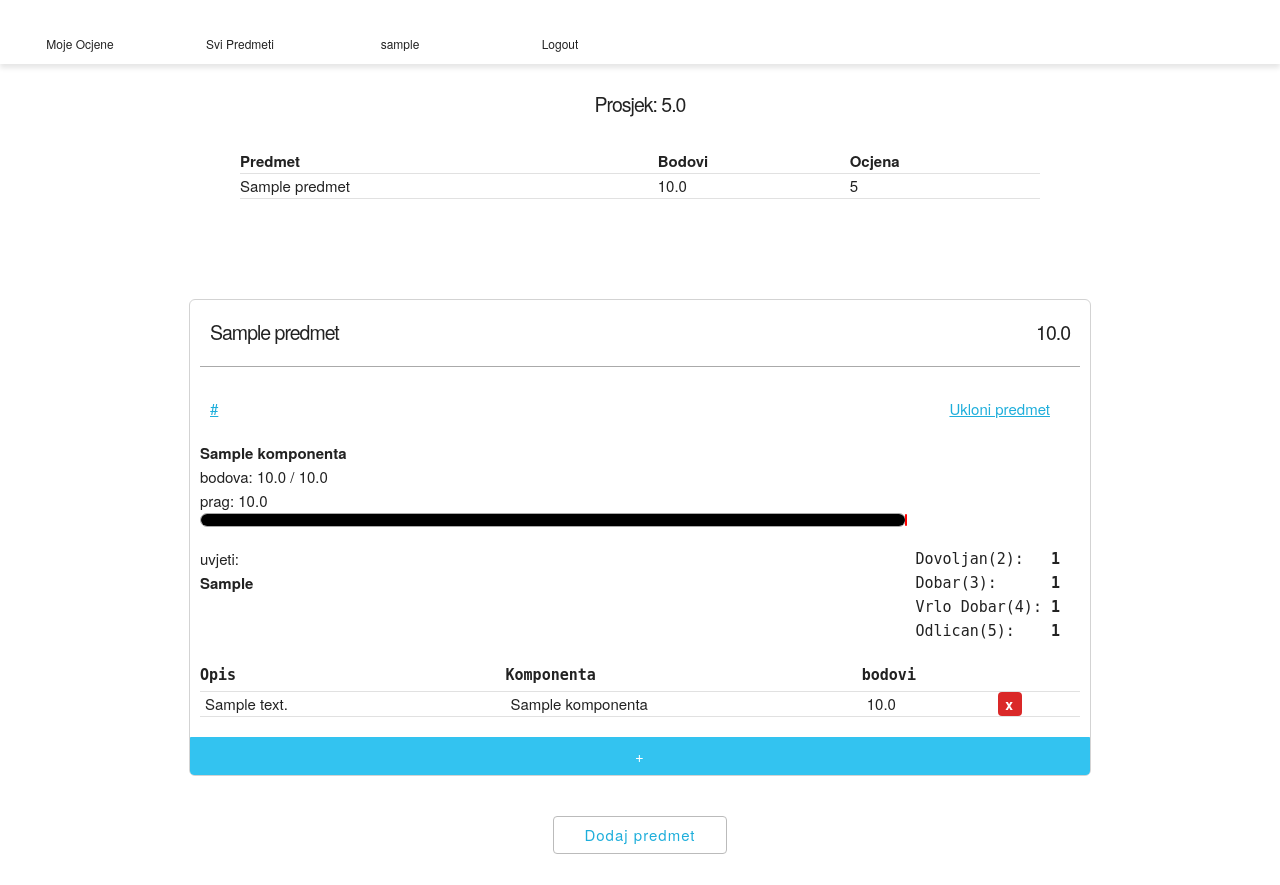
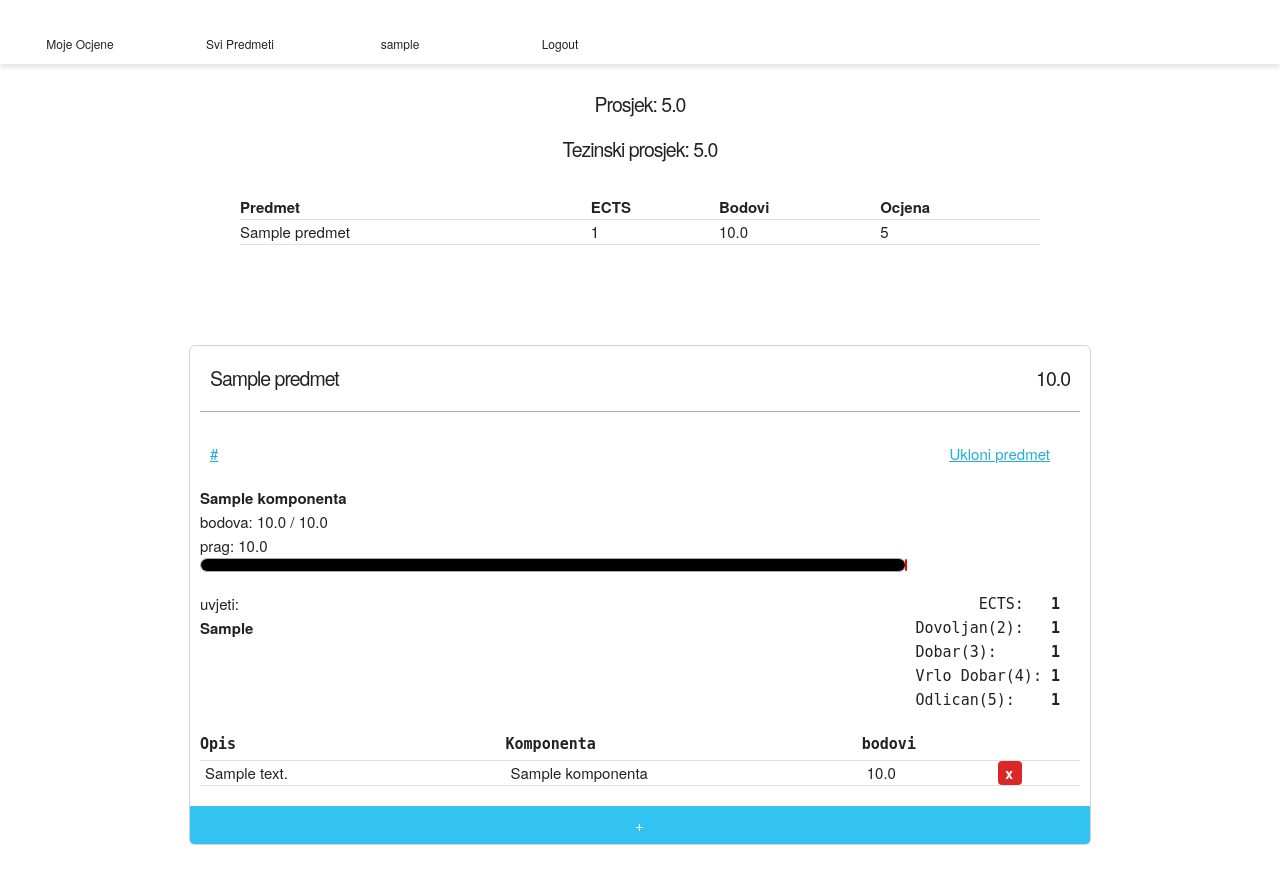
Before and after one commit to Mats01/fer-grades-calculator, a Django app: page / in a window 1280 px wide. Shown: the top 885 px of the page. Before the commit the page ends 854 px from the top, so only its background shows below. Run offline with Django 3.2, Linux system fonts and the light colour scheme; a user stored in the database is signed in; tables that the repository leaves empty hold one stand-in row (values such as "Sample post"); some libraries are stand-ins or nearby versions.

Commit message:
5️⃣ dodaj ECTS-e

```diff
--- a/fer_grades/forms.py
+++ b/fer_grades/forms.py
@@ -73,7 +73,7 @@ class PredmetForm(forms.ModelForm):
 class EditPredmetForm(forms.ModelForm):
     class Meta:
         model = Predmet
-        fields = ['dovoljan', 'dobar', 'vrlo_dobar', 'odlican', ]
+        fields = ['ects', 'dovoljan', 'dobar', 'vrlo_dobar', 'odlican', ]
 
 
 class EmailAndPassAuthForm(forms.Form):
--- a/fer_grades/models.py
+++ b/fer_grades/models.py
@@ -13,6 +13,7 @@ class Predmet(models.Model):
     vrlo_dobar = models.IntegerField(default=75)
     odlican = models.IntegerField(default=90)
     created_by = models.ForeignKey(User, on_delete=models.SET_NULL, null=True)
+    ects = models.IntegerField(default=5)
 
     class Meta:
         verbose_name_plural = "Predmeti"
--- a/fer_grades/static/style.css
+++ b/fer_grades/static/style.css
@@ -122,6 +122,10 @@ input[type=number] {
     flex-direction: column;
     align-items: center;
 
+}
+
+.prosjek_container {
+    text-align: center;
 }
 
 .overview_table {
--- a/fer_grades/templates/home.html
+++ b/fer_grades/templates/home.html
@@ -34,6 +34,7 @@
                 {% endfor %}
             </div>
             <div class="predmet_ocjene">
+                <pre>ECTS:   <strong>{{predmet.ects}}</strong></pre>
                 <pre>Dovoljan(2):   <strong>{{predmet.dovoljan}}</strong></pre>
                 <pre>Dobar(3):      <strong>{{predmet.dobar}}</strong></pre>
                 <pre>Vrlo Dobar(4): <strong>{{predmet.vrlo_dobar}}</strong></pre>
--- a/fer_grades/templates/moj-predmeti.html
+++ b/fer_grades/templates/moj-predmeti.html
@@ -3,14 +3,18 @@
 {% block content %}
 
 <div class="overview_wrapper">
-    <div>
+    <div class="prosjek_container">
         <h3>Prosjek:
             <span>{{prosjek}}</span>
+        </h3>
+        <h3>Tezinski prosjek:
+            <span>{{tezinski_prosjek}}</span>
         </h3>
     </div>
     <table class="overview_table">
         <tr>
             <th>Predmet</th>
+            <th>ECTS</th>
             <th>Bodovi</th>
             <th>Ocjena</th>
             </th>
@@ -18,6 +22,7 @@
         {%for predmet in predmeti %}
         <tr class="points_row">
             <td>{{predmet.predmet}}</td>
+            <td>{{predmet.predmet.predmet.ects}}</td>
             <td>{{predmet.points}}</td>
             <td>{{predmet.grade}}</td>
         </tr>
@@ -80,6 +85,7 @@
                 {% endfor %}
             </div>
             <div class="predmet_ocjene">
+                <pre>ECTS:   <strong>{{stavka.predmet.predmet.ects}}</strong></pre>
                 <pre>Dovoljan(2):   <strong>{{stavka.predmet.predmet.dovoljan}}</strong></pre>
                 <pre>Dobar(3):      <strong>{{stavka.predmet.predmet.dobar}}</strong></pre>
                 <pre>Vrlo Dobar(4): <strong>{{stavka.predmet.predmet.vrlo_dobar}}</strong></pre>
--- a/fer_grades/views.py
+++ b/fer_grades/views.py
@@ -244,13 +244,13 @@ class MyPredmetiView(TemplateView):
                 initial={'predmet': predmet})
 
             grade = 1
-            if ukupno > predmet.predmet.dovoljan:
+            if ukupno >= predmet.predmet.dovoljan:
                 grade += 1
-            if ukupno > predmet.predmet.dobar:
+            if ukupno >= predmet.predmet.dobar:
                 grade += 1
-            if ukupno > predmet.predmet.vrlo_dobar:
+            if ukupno >= predmet.predmet.vrlo_dobar:
                 grade += 1
-            if ukupno > predmet.predmet.odlican:
+            if ukupno >= predmet.predmet.odlican:
                 grade += 1
 
             predmeti_list.append({
@@ -261,13 +261,20 @@ class MyPredmetiView(TemplateView):
                 'grade': grade,
             })
         prosjek = 0.0
+        tezinski_prosjek = 0.0
+        ukupno_ects = 0
         if len(predmeti_list) > 0:
 
             for predmet in predmeti_list:
                 prosjek += predmet['grade']
+                tezinski_prosjek += predmet['grade'] * \
+                    predmet['predmet'].predmet.ects
+                ukupno_ects += predmet['predmet'].predmet.ects
+                print(predmet['predmet'].predmet.ects)
             prosjek = prosjek / len(predmeti_list)
-
-        return render(request, self.template_name, {'predmeti': predmeti_list, 'prosjek': prosjek})
+            tezinski_prosjek = tezinski_prosjek / ukupno_ects
+        print(tezinski_prosjek)
+        return render(request, self.template_name, {'predmeti': predmeti_list, 'prosjek': prosjek, 'tezinski_prosjek': tezinski_prosjek, })
 
 
 class UpdatePointsView(TemplateView):
@@ -330,6 +337,7 @@ class AddPredmetView(TemplateView):
                 predmet.dobar = predmet_data['ocjenjivanje']['dobar']
                 predmet.vrlo_dobar = predmet_data['ocjenjivanje']['vrlo_dobar']
                 predmet.odlican = predmet_data['ocjenjivanje']['odlican']
+                predmet.ects = predmet_data['ects']
                 predmet.save()
 
                 for comp in predmet_data['komponente']:
```
Also changed, not shown: fer_grades/fer_scraper.py (+11 -0 lines), fer_grades/migrations/0015_predmet_ects.py (added).
